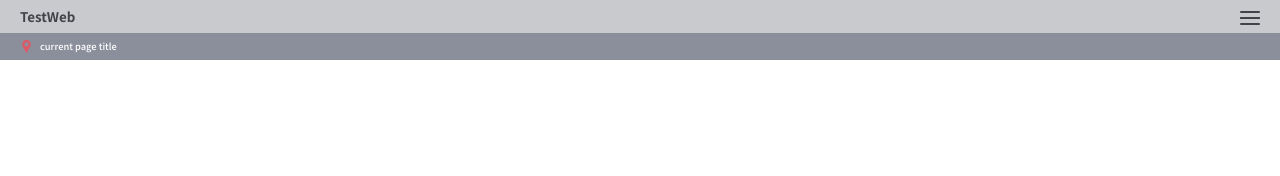
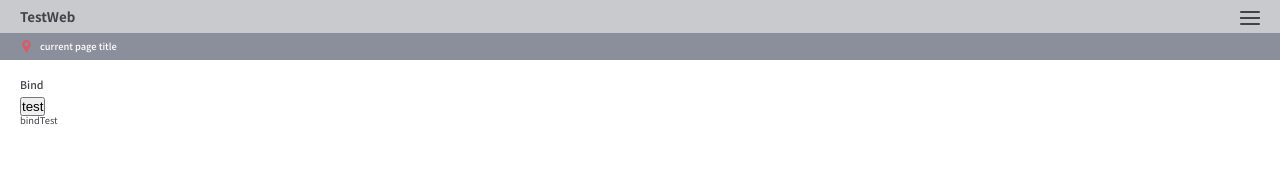
Before and after one commit to devlkhkr/rctprtc, a React (Create React App) app: page /bind in a window 1280 px wide. Shown: the top 176 px of the page. Built offline with nearby package versions, Linux system fonts and the light colour scheme.

Commit message:
bindTest
bindTest

```diff
--- a/src/components/Menu.js
+++ b/src/components/Menu.js
@@ -17,6 +17,7 @@ const Menu = ({name}) => {
                         <li><NavLink to="/posts" activeClassName="on">Post</NavLink></li>
                         <li><NavLink to="/tools" activeClassName="on">Tools</NavLink></li>
                         <li><NavLink to="/sql" activeClassName="on">SQLTest</NavLink></li>
+                        <li><NavLink to="/bind" activeClassName="on">BindTest</NavLink></li>
                     </ul>
                 </div>
             </div>
--- /dev/null
+++ b/src/pages/Bind.js
@@ -0,0 +1,33 @@
+import React, { Component } from 'react';
+
+class BindTest extends Component{
+    constructor(props){
+        super(props);
+        this.test = this.test.bind(this)
+        this.state = {
+            bindTest: "bindTest"
+        };
+    }
+
+    test(){
+        this.setState({
+            bindTest: "success",
+            add: "added"
+        })
+    }
+
+    render(){
+        return (
+            <div>
+                <div className="wrapper_tool">
+                    <h3>Bind</h3>
+                    <button onClick={this.test}>test</button>
+                    <div>{this.state.bindTest}</div>
+                    <div>{this.state.add}</div>
+                </div>
+            </div>
+        );
+    }
+};
+
+export default BindTest;
--- a/src/pages/index.js
+++ b/src/pages/index.js
@@ -4,3 +4,4 @@ export { default as Posts } from './Posts';
 export { default as Post } from './Post';
 export { default as Tools } from './Tools';
 export { default as Sql } from './Sql';
+export { default as Bind } from './Bind';
--- a/src/shared/App.js
+++ b/src/shared/App.js
@@ -1,6 +1,6 @@
 import React, { Component } from 'react';
 import { Route, Switch } from 'react-router-dom';
-import { Home, About, Posts, Tools, Sql } from 'pages';
+import { Home, About, Posts, Tools, Sql, Bind } from 'pages';
 import Menu from 'components/Menu';
 
 class App extends Component {
@@ -23,6 +23,7 @@ class App extends Component {
                     <Route path="/posts" component={Posts}/>
                     <Route path="/tools" component={Tools}/>
                     <Route path="/sql" component={Sql}/>
+                    <Route path="/bind" component={Bind}/>
                 </div>
             </div>
         );
```
